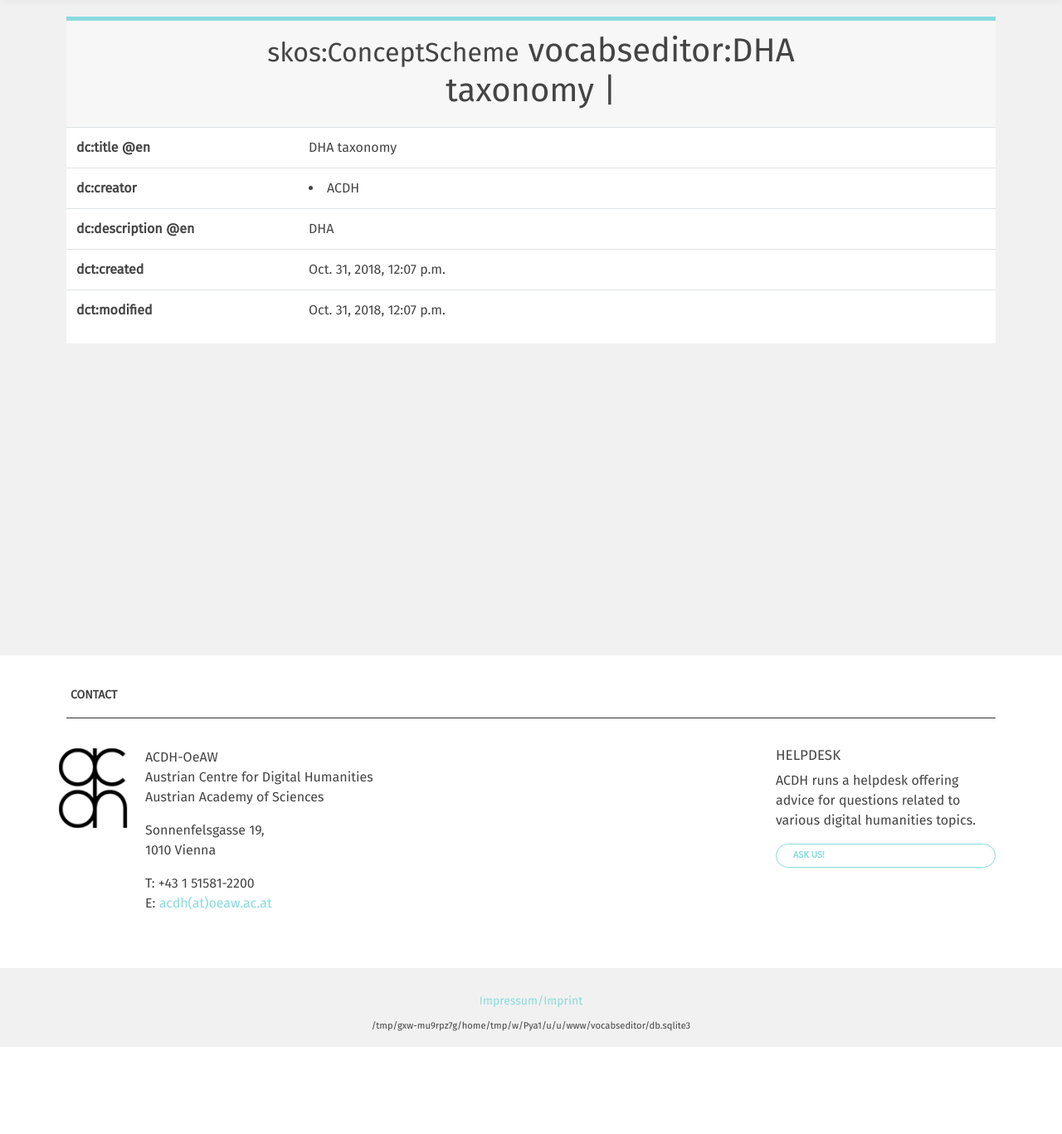
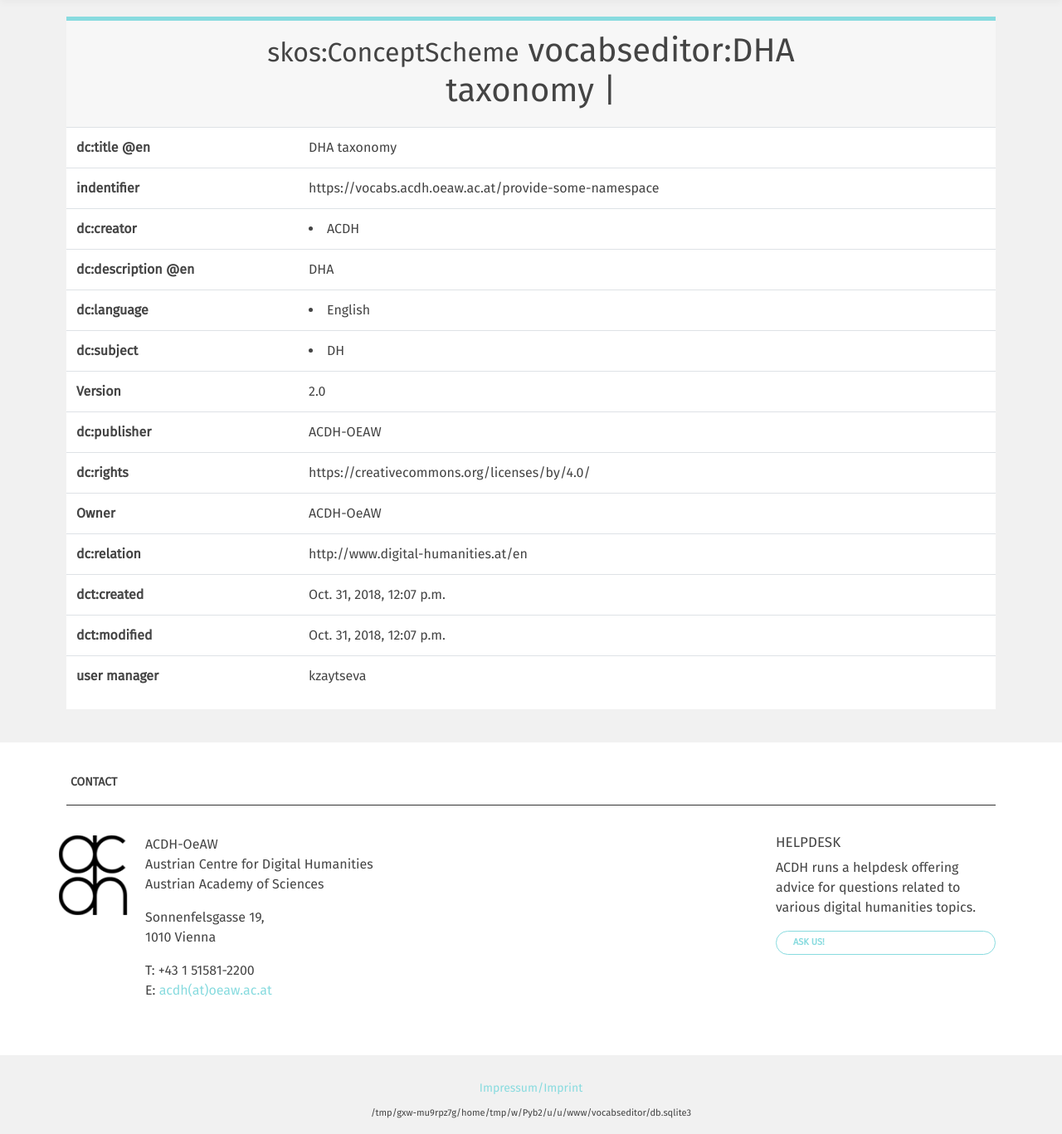
Before and after one commit to acdh-oeaw/vocabseditor, a Django app: page /vocabs/scheme/2 in a window 1280 px wide. Shown: the part 90-1457 px from the top of the page at 83% size. Before the commit the page ends 1352 px from the top, so only its background shows below. Run offline with Django 3.2, Linux system fonts and the light colour scheme; a user stored in the database is signed in; data comes from the database, SQL or seed files in the repository; both versions use the stored data as it was after the commit; data that the repository does not hold is empty; some libraries are stand-ins or nearby versions.

Commit message:
changes to SkosConceptScheme model

```diff
--- a/vocabs/forms.py
+++ b/vocabs/forms.py
@@ -175,7 +175,8 @@
 class SkosConceptSchemeForm(forms.ModelForm):
     class Meta:
         model = SkosConceptScheme
-        fields = "__all__"
+        #fields = "__all__"
+        exclude = ['user_manager', ]
 
     def __init__(self, *args, **kwargs):
         super(SkosConceptSchemeForm, self).__init__(*args, **kwargs)
--- a/vocabs/models.py
+++ b/vocabs/models.py
@@ -6,6 +6,7 @@
 from django.utils.text import slugify
 from django.utils.functional import cached_property
 from django.core.exceptions import ValidationError
+from django.contrib.auth.models import User
 
 
 try:
@@ -137,6 +138,7 @@
     """
     dc_title = models.CharField(
         max_length=300, blank=True,
+        help_text="Title of a Concept Scheme",
         verbose_name="dc:title")
     dc_title_lang = models.CharField(
         max_length=3, blank=True,
@@ -146,20 +148,71 @@
         blank=True, null=True,
         on_delete=models.SET_NULL
     )
+    indentifier = models.URLField(
+        blank=True, default=DEFAULT_NAMESPACE, help_text="URI")
     dc_creator = models.TextField(
         blank=True, verbose_name="dc:creator",
         help_text="If more than one list all using a semicolon ;")
+    dc_contributor = models.TextField(
+        blank=True,
+        help_text="A Person or Organisation that made contributions to the vocabulary<br>"
+        "If more than one list all using a semicolon ;")
     dc_description = models.TextField(
-        blank=True, verbose_name="dc:description")
+        blank=True, help_text="Description of current vocabulary",
+        verbose_name="dc:description")
     dc_description_lang = models.CharField(
         max_length=3, blank=True,
         verbose_name="dc:description language", default=DEFAULT_LANG)
+    dc_language = models.TextField(
+        blank=True, verbose_name="dc:language",
+        help_text="Language(s) used in Concept Scheme<br>"
+        "If more than one list all using a semicolon ;")
+    dc_subject = models.TextField(
+        blank=True, verbose_name="dc:subject",
+        help_text="The subject of the vocabulary<br>"
+        "If more than one list all using a semicolon ;")
+    version = models.CharField(
+        max_length=300, blank=True,
+        help_text="Current version")
+    dc_publisher = models.CharField(
+        max_length=300, blank=True,
+        help_text="An Organisation responsible for making the vocabulary available",
+        verbose_name="dc:publisher")
+    dc_source = models.CharField(
+        max_length=500, blank=True,
+        help_text="A related resource a vocabulary based or derived from.",
+        verbose_name="dc:source")
+    dc_rights = models.CharField(
+        max_length=300, blank=True,
+        verbose_name="dc:rights",
+        help_text="Information about license or rights applied to a vocabulary"
+        )
+    owner = models.CharField(
+        max_length=300, blank=True,
+        help_text="A Person or Organisation that own rights for the vocabulary")
+    dc_relation = models.URLField(
+        blank=True, verbose_name="dc:relation",
+        help_text="e.g. in case of relation to a project, add link to a project website")
+    dc_coverage = models.TextField(
+        blank=True, verbose_name="dc:coverage",
+        help_text="The spatial or temporal coverage of a vocabulary<br>"
+        "If more than one list all using a semicolon ;")
     legacy_id = models.CharField(
         max_length=200, blank=True)
     date_created = models.DateTimeField(
         editable=False, default=timezone.now)
     date_modified = models.DateTimeField(
         editable=False, default=timezone.now)
+    date_issued = models.DateField(
+        blank=True, null=True,
+        help_text="Date of official resource publication<br>YYYY-MM-DD")
+    user_manager = models.ForeignKey(
+        User, related_name="skos_cs_managed",
+        blank=True, null=True,
+        on_delete=models.SET_NULL)
+    user_curator = models.ManyToManyField(
+        User, related_name="skos_cs_curated",
+        blank=True)
 
     def save(self, *args, **kwargs):
         if self.namespace is None:
@@ -178,6 +231,18 @@
 
     def dc_creator_as_list(self):
         return self.dc_creator.split(';')
+
+    def dc_contributor_as_list(self):
+        return self.dc_contributor.split(';')
+
+    def dc_language_as_list(self):
+        return self.dc_language.split(';')
+
+    def dc_subject_as_list(self):
+        return self.dc_subject.split(';')
+
+    def dc_coverage_as_list(self):
+        return self.dc_coverage.split(';')
 
     @classmethod
     def get_listview_url(self):
--- a/vocabs/templates/vocabs/skosconceptscheme_detail.html
+++ b/vocabs/templates/vocabs/skosconceptscheme_detail.html
@@ -49,6 +49,12 @@
             <td>{{object.dc_title}}</td>
         </tr>
         {% endif %}
+        {% if object.indentifier %}
+        <tr>
+            <th class="w-25">indentifier</th>
+            <td>{{object.indentifier}}</td>
+        </tr>
+        {% endif %}
         {% if object.dc_creator %}
         <tr>
         <th class="w-25">dc:creator</th>
@@ -59,10 +65,95 @@
         </td>
         </tr>
         {% endif %}
+        {% if object.dc_contributor %}
+        <tr>
+        <th class="w-25">dc:contributor</th>
+        <td>
+        {% for contributor in object.dc_contributor_as_list %}
+        <li>{{contributor}}</li>
+        {% endfor %}
+        </td>
+        </tr>
+        {% endif %}
         {% if object.dc_description %}
         <tr>
             <th>dc:description{% if object.dc_description_lang %} @{{object.dc_description_lang}}{% endif %}</th>
             <td>{{object.dc_description}}</td>
+        </tr>
+        {% endif %}
+
+        {% if object.dc_language %}
+        <tr>
+        <th class="w-25">dc:language</th>
+        <td>
+        {% for language in object.dc_language_as_list %}
+        <li>{{language}}</li>
+        {% endfor %}
+        </td>
+        </tr>
+        {% endif %}
+
+        {% if object.dc_subject %}
+        <tr>
+        <th class="w-25">dc:subject</th>
+        <td>
+        {% for subject in object.dc_subject_as_list %}
+        <li>{{subject}}</li>
+        {% endfor %}
+        </td>
+        </tr>
+        {% endif %}
+
+        {% if object.version %}
+        <tr>
+            <th>Version</th>
+            <td>{{object.version}}</td>
+        </tr>
+        {% endif %}
+
+        {% if object.dc_publisher %}
+        <tr>
+            <th>dc:publisher</th>
+            <td>{{object.dc_publisher}}</td>
+        </tr>
+        {% endif %}
+
+        {% if object.dc_source %}
+        <tr>
+            <th>dc:source</th>
+            <td>{{object.dc_source}}</td>
+        </tr>
+        {% endif %}
+
+        {% if object.dc_rights %}
+        <tr>
+            <th>dc:rights</th>
+            <td>{{object.dc_rights}}</td>
+        </tr>
+        {% endif %}
+
+        {% if object.owner %}
+        <tr>
+            <th>Owner</th>
+            <td>{{object.owner}}</td>
+        </tr>
+        {% endif %}
+
+        {% if object.dc_relation %}
+        <tr>
+            <th>dc:relation</th>
+            <td>{{object.dc_relation}}</td>
+        </tr>
+        {% endif %}
+
+        {% if object.dc_coverage %}
+        <tr>
+        <th class="w-25">dc:coverage</th>
+        <td>
+        {% for coverage in object.dc_coverage_as_list %}
+        <li>{{coverage}}</li>
+        {% endfor %}
+        </td>
         </tr>
         {% endif %}
         {% if object.legacy_id %}
@@ -83,18 +174,34 @@
             <td>{{object.date_modified}}</td>
         </tr>
         {% endif %}
-        {% if object.has_concepts.all %}
-        <tr>
-        <th>concepts skos:inScheme</th>
-        <td>
-        {% for x in object.has_concepts.all %}
-            <li>
-                <a href="{{ x.get_absolute_url }}">{{ x }}</a>
-            </li>
-        {% endfor %}
-        </td>
-        <tr>
+        {% if object.date_issued %}
+         <tr>
+            <th>dct:issued</th>
+            <td>{{object.date_issued}}</td>
+        </tr>
         {% endif %}
+        {% if user.is_authenticated %}
+        {% if object.user_manager %}
+         <tr>
+            <th>user manager</th>
+            <td>{{object.user_manager}}</td>
+        </tr>
+        {% endif %}
+
+        {% if object.user_curator.all %}
+         <tr>
+            <th>user curator</th>
+            <td>
+                {% for curator in object.user_curator.all %}
+                <li>{{curator}}</li>
+                {% endfor %}
+            </td>
+        </tr>
+        {% endif %}
+
+
+        {% endif %}
+
         </table>
     </div>
 </div>
--- a/vocabs/views.py
+++ b/vocabs/views.py
@@ -260,6 +260,14 @@
     model = SkosConceptScheme
     form_class = SkosConceptSchemeForm
 
+    # save the creator of Concept Scheme automatically when CS is created
+    # the user can't change it, but this can be changed in admin
+    def form_valid(self, form):
+        object = form.save(commit=False)
+        object.user_manager = self.request.user
+        object.save()
+        return super(SkosConceptSchemeCreate, self).form_valid(form)
+
     @method_decorator(login_required)
     def dispatch(self, *args, **kwargs):
         return super(SkosConceptSchemeCreate, self).dispatch(*args, **kwargs)
```
Also changed, not shown: vocabs/admin.py (+8 -0 lines), vocabseditor/db.sqlite3.
